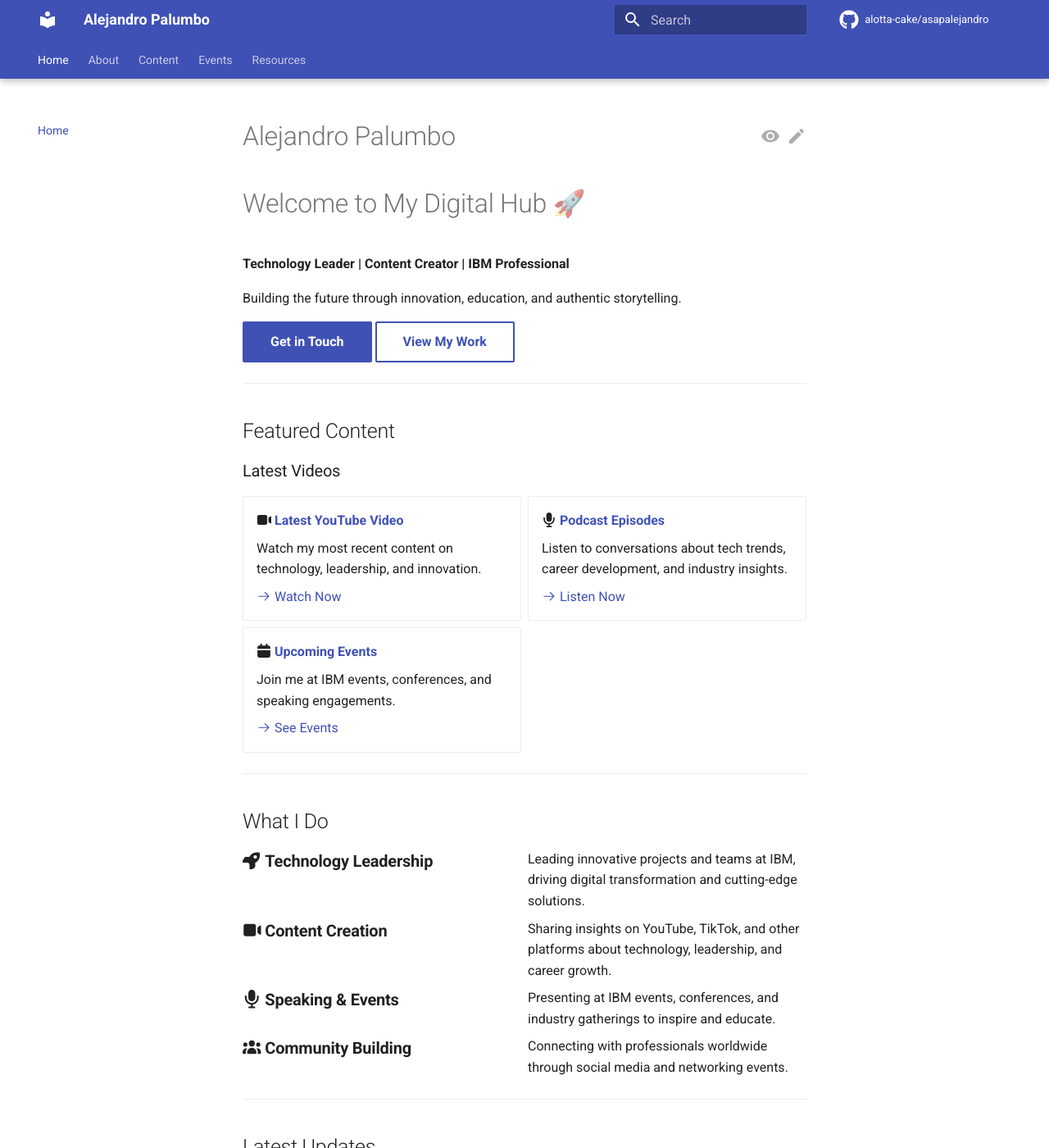
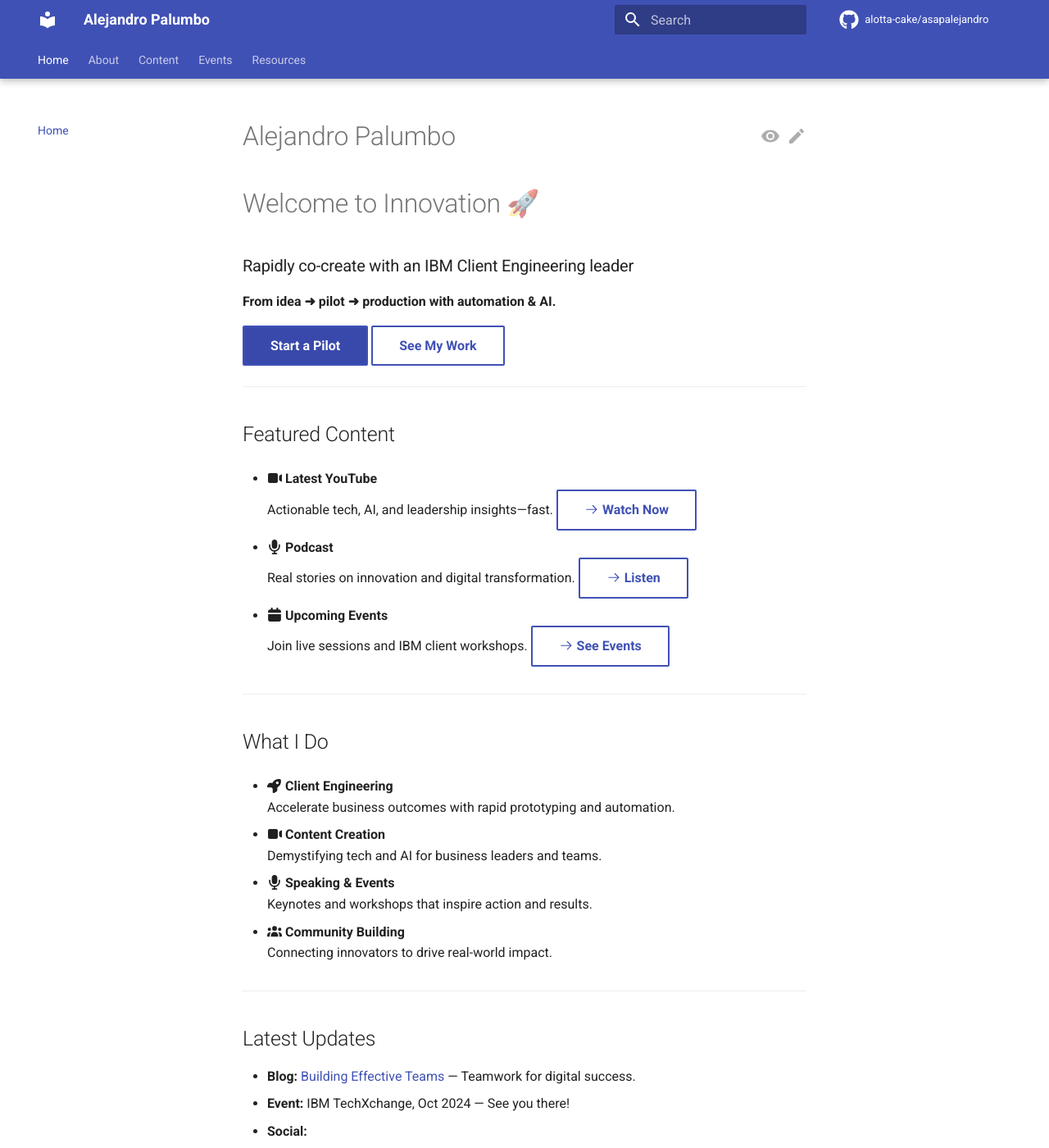
Before and after one commit to alotta-cake/asapalejandro, an MkDocs documentation site: the page built from docs/index.md, in a window 1280 px wide and 1400 px high. Shown: the whole window at 82% size. Built offline with MkDocs 1.6.1 and Material for MkDocs 9.7.7, drawn with Linux system fonts in a browser that asks for light colours; comment, search, counter and statistics services are not loaded; the version menu is left out; some of the changed text lies outside the part shown.

```diff
--- a/docs/index.md
+++ b/docs/index.md
@@ -2,14 +2,13 @@
 
 <div class="hero-section" markdown>
 
-# Welcome to My Digital Hub 🚀
+# Welcome to Innovation 🚀
 
-**Technology Leader | Content Creator | IBM Professional**
+### Rapidly co-create with an IBM Client Engineering leader
 
-Building the future through innovation, education, and authentic storytelling.
+**From idea ➜ pilot ➜ production with automation & AI.**
 
-[Get in Touch](resources/contact.md){ .md-button .md-button--primary }
-[View My Work](about.md){ .md-button }
+[Start a Pilot](resources/contact.md){ .md-button .md-button--primary style="background-color: #3949ab; color: #fff;" } [See My Work](about.md){ .md-button }
 
 </div>
 
@@ -17,96 +16,51 @@
 
 ## Featured Content
 
-### Latest Videos
-<div class="grid cards" markdown>
+- :fontawesome-solid-video: **Latest YouTube**
+  Actionable tech, AI, and leadership insights—fast.
+  [:octicons-arrow-right-24: Watch Now](https://youtube.com/@alejandropalumbo){ .md-button }
 
--   :fontawesome-solid-video: __[Latest YouTube Video]()__
+- :fontawesome-solid-microphone: **Podcast**
+  Real stories on innovation and digital transformation.
+  [:octicons-arrow-right-24: Listen](podcasts/index.md){ .md-button }
 
-    Watch my most recent content on technology, leadership, and innovation.
-
-    [:octicons-arrow-right-24: Watch Now]()
-
--   :fontawesome-solid-microphone: __[Podcast Episodes]()__
-
-    Listen to conversations about tech trends, career development, and industry insights.
-
-    [:octicons-arrow-right-24: Listen Now]()
-
--   :fontawesome-solid-calendar: __[Upcoming Events]()__
-
-    Join me at IBM events, conferences, and speaking engagements.
-
-    [:octicons-arrow-right-24: See Events]()
-
-</div>
+- :fontawesome-solid-calendar: **Upcoming Events**
+  Join live sessions and IBM client workshops.
+  [:octicons-arrow-right-24: See Events](events/upcoming.md){ .md-button }
 
 ---
 
 ## What I Do
 
-<div class="grid" markdown>
+- :fontawesome-solid-rocket: **Client Engineering**
+  Accelerate business outcomes with rapid prototyping and automation.
 
-### :fontawesome-solid-rocket: **Technology Leadership**
-Leading innovative projects and teams at IBM, driving digital transformation and cutting-edge solutions.
+- :fontawesome-solid-video: **Content Creation**
+  Demystifying tech and AI for business leaders and teams.
 
-### :fontawesome-solid-video: **Content Creation**
-Sharing insights on YouTube, TikTok, and other platforms about technology, leadership, and career growth.
+- :fontawesome-solid-microphone: **Speaking & Events**
+  Keynotes and workshops that inspire action and results.
 
-### :fontawesome-solid-microphone: **Speaking & Events**
-Presenting at IBM events, conferences, and industry gatherings to inspire and educate.
-
-### :fontawesome-solid-users: **Community Building**
-Connecting with professionals worldwide through social media and networking events.
-
-</div>
+- :fontawesome-solid-users: **Community Building**
+  Connecting innovators to drive real-world impact.
 
 ---
 
 ## Latest Updates
 
-<div class="grid" markdown>
-
-### Recent Blog Posts
-- [Building Effective Teams in the Digital Age](blog/building-effective-teams.md)
-- [The Future of AI in Enterprise](blog/future-of-ai-enterprise.md)
-- [My Journey at IBM](blog/ibm-journey.md)
-
-### Upcoming Events
-- **IBM TechXchange Conference** - October 2024
-- **AI & Machine Learning Summit** - November 2024
-- **Leadership Workshop Series** - Monthly
-
-### Social Media Highlights
-- 🎥 **YouTube**: Weekly tech tutorials and insights
-- 💼 **LinkedIn**: Professional networking and thought leadership
-- 📱 **TikTok**: Quick tech tips and behind-the-scenes content
-- 📸 **Instagram**: Personal brand and lifestyle content
-- 🐦 **X (Twitter)**: Real-time industry commentary
-
-</div>
+- **Blog:** [Building Effective Teams](blog/building-effective-teams.md) — Teamwork for digital success.
+- **Event:** IBM TechXchange, Oct 2024 — See you there!
+- **Social:**
+  - :fontawesome-brands-youtube: [YouTube](https://youtube.com/@alejandropalumbo)
+  - :fontawesome-brands-linkedin: [LinkedIn](https://linkedin.com/in/alejandropalumbo)
+  - :fontawesome-brands-tiktok: [TikTok](https://tiktok.com/@alejandropalumbo)
+  - :fontawesome-brands-instagram: [Instagram](https://instagram.com/alejandropalumbo)
+  - :fontawesome-brands-x-twitter: [X (Twitter)](https://x.com/alejandropalumbo)
 
 ---
 
-## Connect With Me
+## Connect
 
-<div class="social-links" markdown>
+Ready to move from idea to impact? Let’s build something extraordinary together.
 
-[:fontawesome-brands-youtube: YouTube](https://youtube.com/@alejandropalumbo){ .md-button .md-button--primary }
-[:fontawesome-brands-linkedin: LinkedIn](https://linkedin.com/in/alejandropalumbo){ .md-button .md-button--primary }
-[:fontawesome-brands-tiktok: TikTok](https://tiktok.com/@alejandropalumbo){ .md-button .md-button--primary }
-[:fontawesome-brands-instagram: Instagram](https://instagram.com/alejandropalumbo){ .md-button .md-button--primary }
-[:fontawesome-brands-x-twitter: X (Twitter)](https://x.com/alejandropalumbo){ .md-button .md-button--primary }
-
-</div>
-
----
-
-## Let's Work Together
-
-Whether you're looking for speaking opportunities, collaboration, or just want to connect, I'd love to hear from you.
-
-[Contact Me](resources/contact.md){ .md-button .md-button--primary }
-
----
-
-*"Innovation happens at the intersection of technology and human potential."*
+[Start a Pilot](resources/contact.md){ .md-button .md-button--primary style="background-color: #3949ab; color: #fff;" } [See My Work](about.md){ .md-button }
--- a/mkdocs.yml
+++ b/mkdocs.yml
@@ -5,7 +5,7 @@
 
 # Repository
 repo_name: alotta-cake/asapalejandro
-repo_url: https://github.com/alotta-cake/asapalejandro.git
+repo_url: https://github.com/alotta-cake/Asapalejandro.git
 edit_uri: edit/main/docs/
 
 # Theme configuration
```
Also changed, not shown: README.md (+3 -0 lines), requirements.txt (+5 -14 lines), 2 other files.
